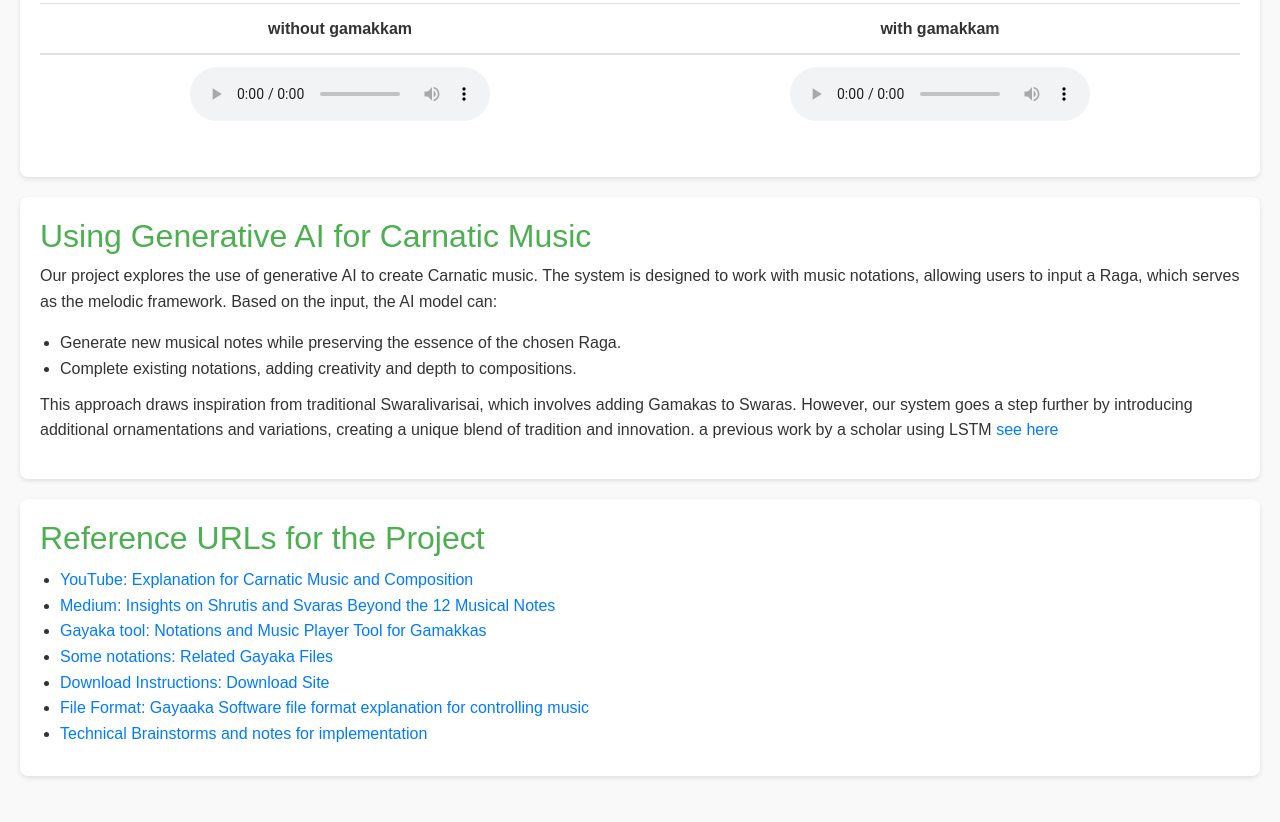
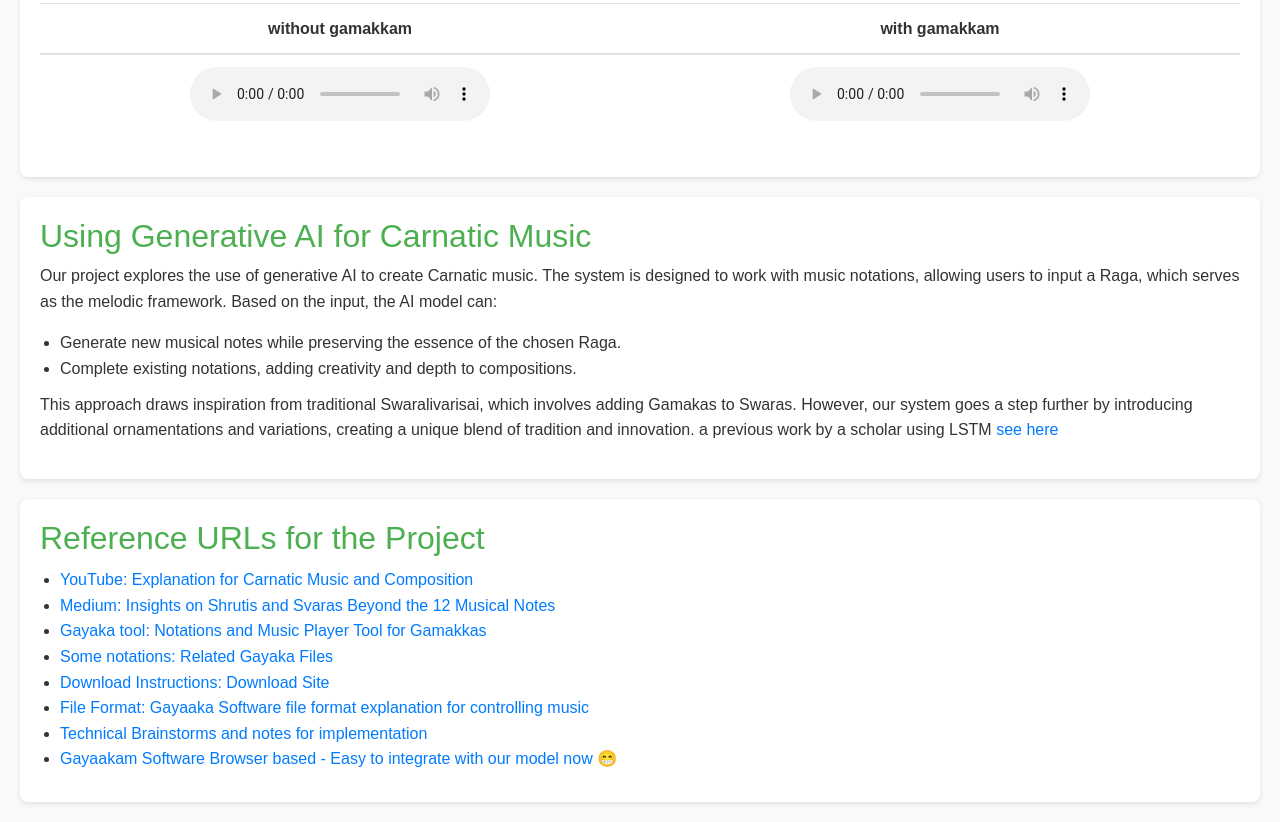
Before and after one commit to Senthilsk10/Java-example, a plain HTML site: page music_generation_report.html in a window 1280 px wide. Shown: the part 1711-2533 px from the top of the page. Before the commit the page ends 2507 px from the top, so only its background shows below. Drawn offline with nearby package versions, Linux system fonts and the light colour scheme.

Commit message:
Update music_generation_report.html

```diff
--- a/music_generation_report.html
+++ b/music_generation_report.html
@@ -144,6 +144,8 @@
         <li><a href="https://carnatic2000.tripod.com/howtoget.htm" target="_blank">Download Instructions: Download Site</a></li>
         <li><a href="https://carnatic2000.tripod.com/gkformat.htm" target="_blank">File Format: Gayaaka Software file format explanation for controlling music</a></li>
         <li><a href="https://app.eraser.io/workspace/NSxaWzCqL11Q1JDjPcBE" target="_blank">Technical Brainstorms and notes for implementation</a></li>
+        <li><a href="https://carnatic2000.tripod.com/gka/gka75.htm" target="_blank">Gayaakam Software Browser based - Easy to integrate with our model now 😁</a></li>
+
     </ul>
 
     </section>
```
